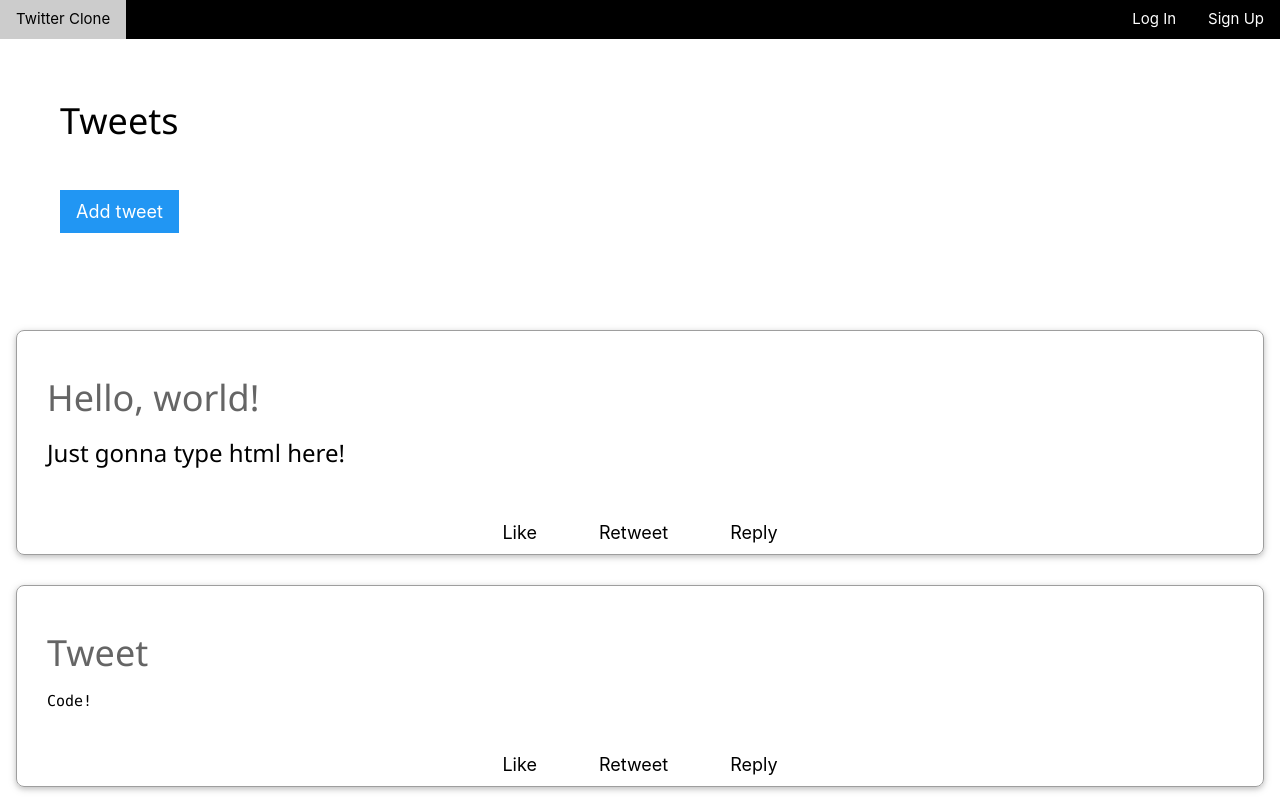
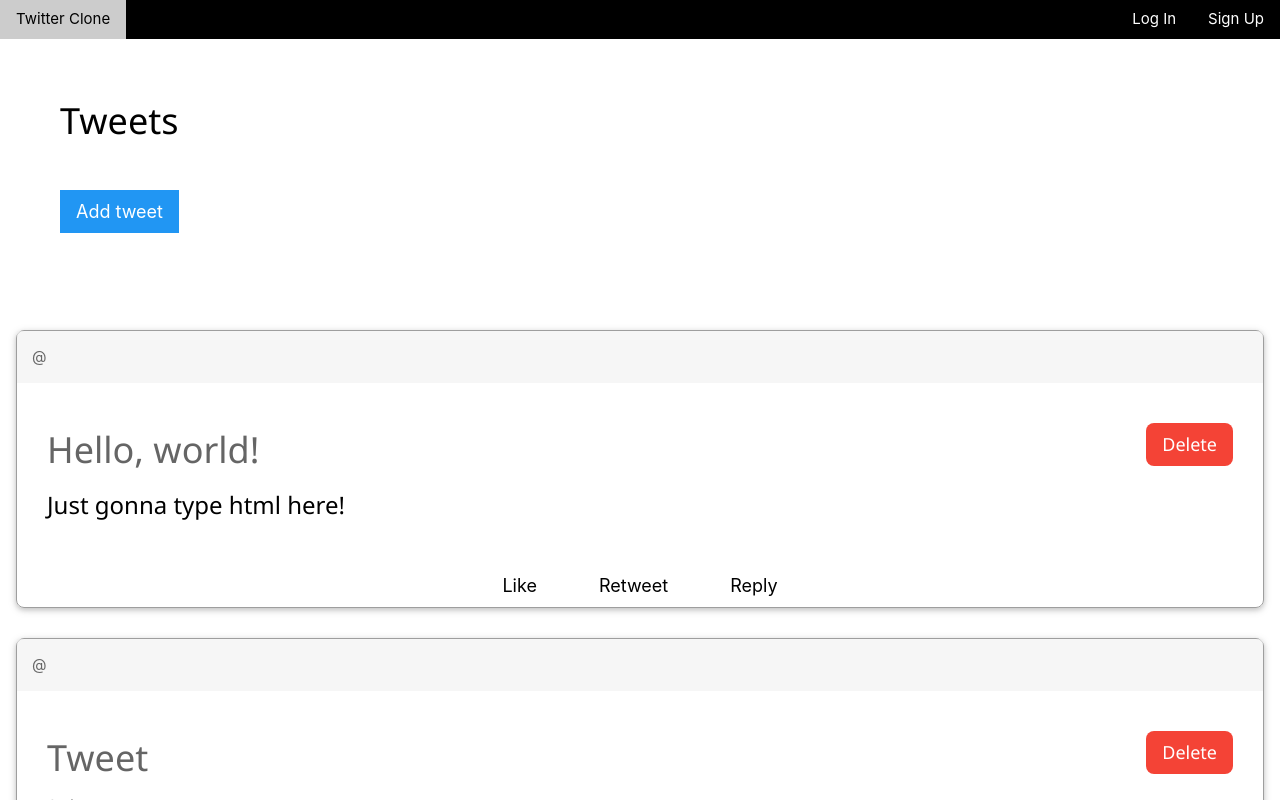
Before and after one commit to mauriciosanchezmusic/Twitter-Clone, a React (Create React App) app in the folder webapp/frontend/: page /mainpage in a window 1280 px wide. Shown: the top 800 px of the page. Built offline with nearby package versions, Linux system fonts and the light colour scheme.

Commit message:
Button delete tweets

```diff
--- a/webapp/frontend/package.json
+++ b/webapp/frontend/package.json
@@ -7,6 +7,7 @@
     "@testing-library/jest-dom": "^5.16.5",
     "@testing-library/react": "^13.4.0",
     "@testing-library/user-event": "^13.5.0",
+    "@tinymce/tinymce-react": "^4.2.0",
     "axios": "^1.1.3",
     "react": "^18.2.0",
     "react-dom": "^18.2.0",
--- a/webapp/frontend/src/components/AddTweet.jsx
+++ b/webapp/frontend/src/components/AddTweet.jsx
@@ -1,6 +1,10 @@
 import React from "react";
+import {Editor} from "@tinymce/tinymce-react/lib/cjs/main/ts";
 
 function AddTweet() {
+
+    let [content, setContent] = React.useState("");
+
     return (<div className="w3-modal w3-animate-opacity" id="addTweet">
         <div className="w3-modal-content w3-card">
             <header className="w3-container w3-blue">
@@ -11,9 +15,32 @@ function AddTweet() {
             </header>
             <form className="w3-container">
                 <div className="w3-section">
-                    <label htmlFor="title">Title</label>
-                    <input type="text" id="title" className="w3-input w3-border w3-margin-bottom"/>
-                    <textarea cols="30" rows="10"/>
+                    <p>
+                        <label htmlFor="title">Title</label>
+                        <input type="text" id="title" className="w3-input w3-border w3-margin-bottom"/>
+                    </p>
+                    <Editor
+                        initialValue="<p>This is the initial content of the editor</p>"
+                        init={{
+                            height: 300,
+                            menubar: false,
+                            statusbar: false,
+                            toolbar_mode: "sliding",
+                            plugins: [
+                                'advlist autolink lists link image imagetools media emoticons preview anchor',
+                                'searchreplace visualblocks code fullscreen',
+                                'insertdatetime media table paste code help wordcount'
+                            ],
+                            toolbar:
+                                'undo redo | formatselect | bold italic underline strikethrough | image anchor media | \
+                                alignleft aligncenter alignright alignjustify | \
+                                outdent indent | bulllist numlist | fullscreen preview | emoticons help',
+                            contextmenu: "bold italic underline indent outdent help"
+                        }}
+                    />
+                    <p>
+                        <button type="submit" className="w3-button w3-blue">Post</button>
+                    </p>
                 </div>
             </form>
         </div>
--- a/webapp/frontend/src/components/TweetItem.jsx
+++ b/webapp/frontend/src/components/TweetItem.jsx
@@ -5,9 +5,12 @@ function TweetItem(props) {
         <div
             className="w3-card w3-border w3-border-gray w3-round-large"
             style={{ marginTop: "2rem" }}>
+            <header className="w3-container w3-opacity w3-light-gray" style={{padding: "1rem"}}>@{props.author}</header>
             <div className="w3-container" style={{ padding: "2rem" }}>
-                <h2 className="w3-opacity w3-xxlarge">{props.title}</h2>
-                <div dangerouslySetInnerHTML={{ __html: props.content }}></div>
+                <h2 className="w3-xxlarge">
+                    <span className="w3-opacity">{props.title}</span>
+                    <button className="w3-right w3-button w3-red w3-large w3-hover-pale-red w3-round-large">Delete</button></h2>
+                <div dangerouslySetInnerHTML={{__html: props.content}}/>
             </div>
             <footer className="w3-container w3-center w3-large">
                 <button className="w3-button" style={{ marginRight: "2rem" }}>
```
Also changed, not shown: 2 other files (tests, documents, lock files or other folders).
